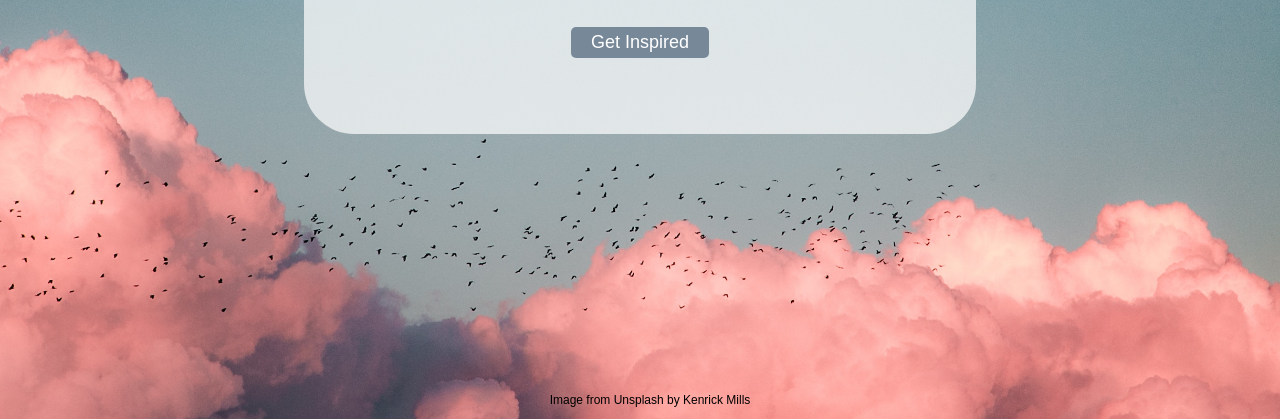
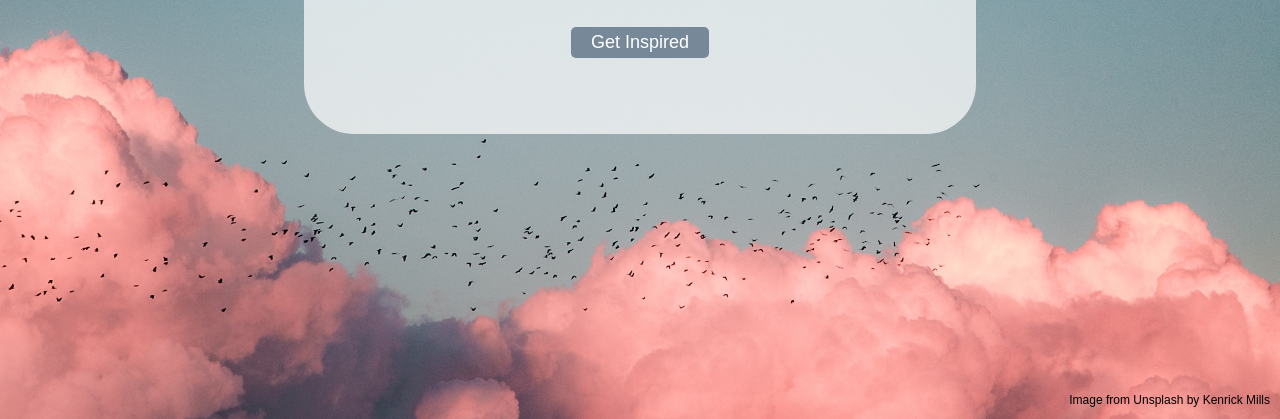
Before and after one commit to elizabethluong/assesment_lap_1, a website: page views/index.html in a window 1280 px wide. Shown: the part 381-800 px from the top of the page. Drawn offline with nearby package versions, Linux system fonts and the light colour scheme; files whose address does not match are found by name.

Commit message:
image credit right

```diff
--- a/public/style.css
+++ b/public/style.css
@@ -49,3 +49,9 @@ input[type="submit"] {
   background: lightslategrey;
   color: white;
 }
+
+footer {
+  position: absolute;
+  right: 0;
+  margin-right: 10px;
+}
```
